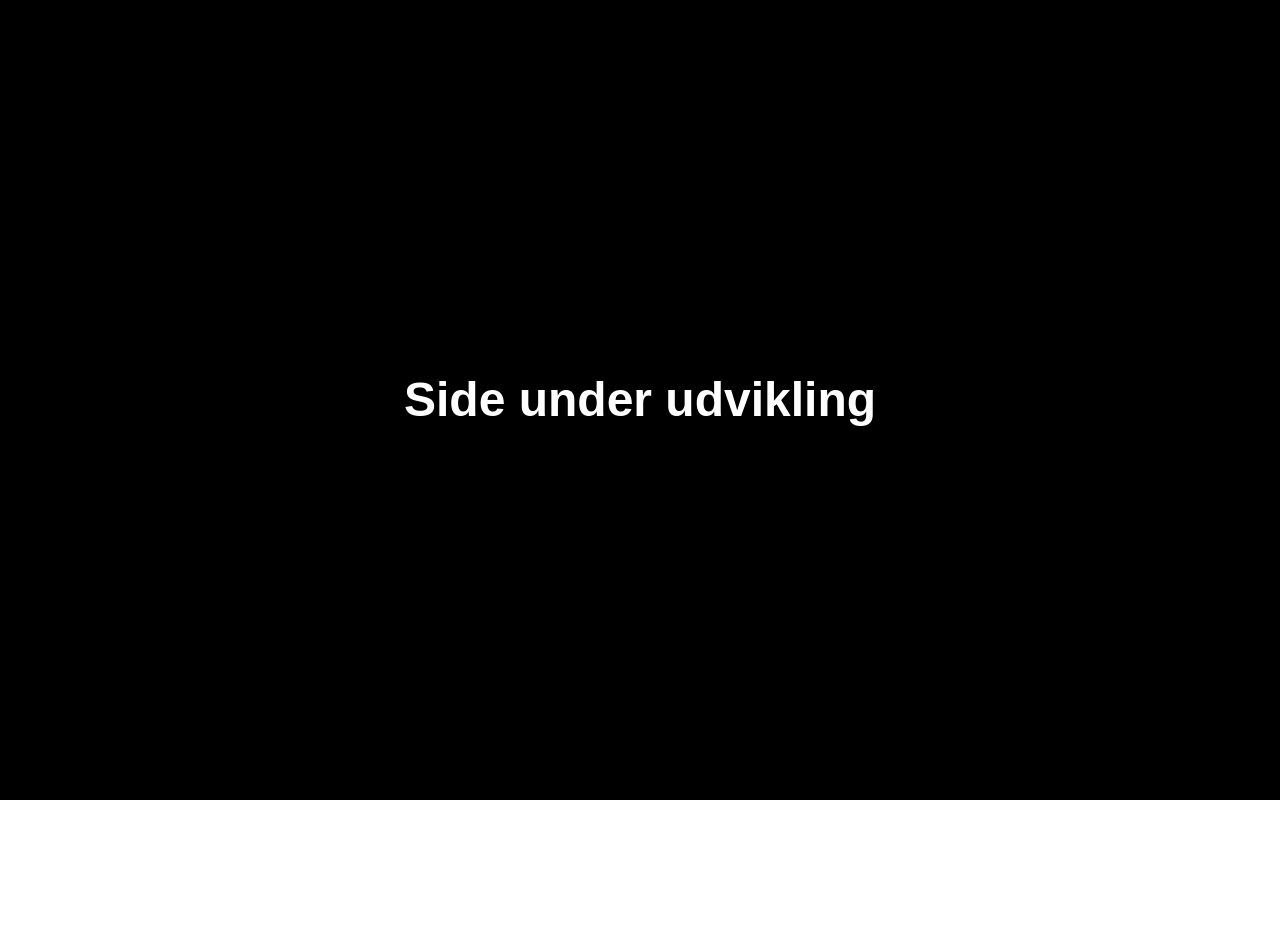
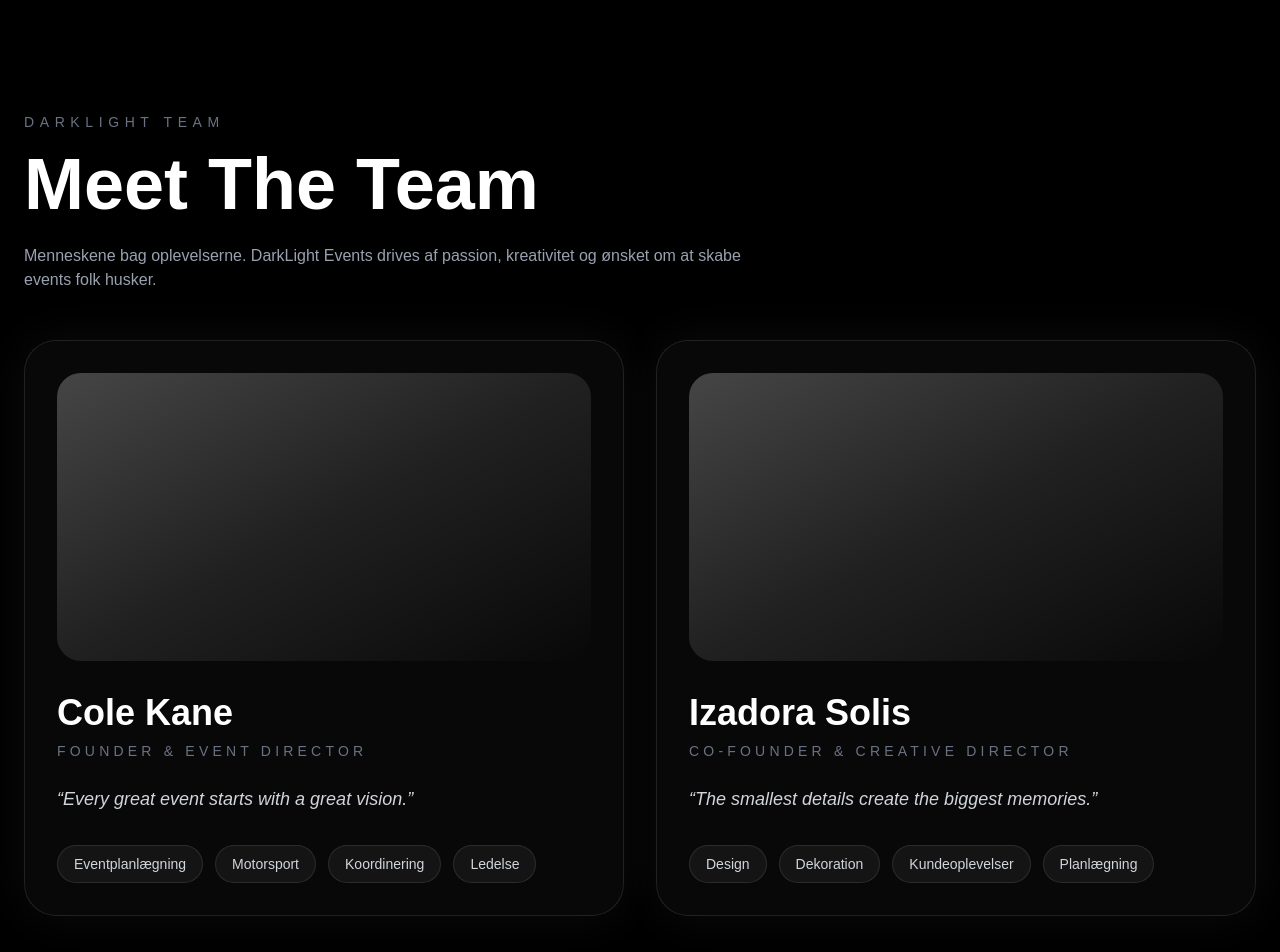
Before and after one commit to maxikingstreamtv-hash/darklight-events, a Next.js app: page /team in a window 1280 px wide. Shown: the top 952 px of the page. Before the commit the page ends 800 px from the top, so only its background shows below. Built offline with nearby package versions, Linux system fonts and the light colour scheme.

Commit message:
Build team page

```diff
--- a/app/team/page.tsx
+++ b/app/team/page.tsx
@@ -1 +1,67 @@
-export default function Page() { return <main className="min-h-screen bg-black text-white flex items-center justify-center"><h1 className="text-5xl font-bold">Side under udvikling</h1></main>; }
+const team = [
+  {
+    name: "Cole Kane",
+    role: "Founder & Event Director",
+    quote: "Every great event starts with a great vision.",
+    responsibilities: ["Eventplanlægning", "Motorsport", "Koordinering", "Ledelse"],
+  },
+  {
+    name: "Izadora Solis",
+    role: "Co-Founder & Creative Director",
+    quote: "The smallest details create the biggest memories.",
+    responsibilities: ["Design", "Dekoration", "Kundeoplevelser", "Planlægning"],
+  },
+];
+
+export default function TeamPage() {
+  return (
+    <main className="min-h-screen bg-black px-6 py-28 text-white">
+      <div className="mx-auto max-w-7xl">
+        <p className="text-sm uppercase tracking-[0.4em] text-gray-500">
+          DarkLight Team
+        </p>
+
+        <h1 className="mt-4 text-5xl font-black md:text-7xl">
+          Meet The Team
+        </h1>
+
+        <p className="mt-6 max-w-3xl text-gray-400">
+          Menneskene bag oplevelserne. DarkLight Events drives af passion,
+          kreativitet og ønsket om at skabe events folk husker.
+        </p>
+
+        <div className="mt-12 grid gap-8 md:grid-cols-2">
+          {team.map((member) => (
+            <div
+              key={member.name}
+              className="group overflow-hidden rounded-[2rem] border border-white/10 bg-white/[0.03] p-8 shadow-[0_0_50px_rgba(255,255,255,0.05)] transition hover:-translate-y-2 hover:border-white/40"
+            >
+              <div className="mb-8 h-72 rounded-[1.5rem] bg-gradient-to-br from-white/25 via-white/10 to-transparent transition duration-500 group-hover:scale-[1.02]" />
+
+              <h2 className="text-4xl font-black">{member.name}</h2>
+
+              <p className="mt-2 text-sm uppercase tracking-[0.3em] text-gray-500">
+                {member.role}
+              </p>
+
+              <p className="mt-6 text-lg italic text-gray-300">
+                “{member.quote}”
+              </p>
+
+              <div className="mt-8 flex flex-wrap gap-3">
+                {member.responsibilities.map((item) => (
+                  <span
+                    key={item}
+                    className="rounded-full border border-white/10 bg-white/5 px-4 py-2 text-sm text-gray-300"
+                  >
+                    {item}
+                  </span>
+                ))}
+              </div>
+            </div>
+          ))}
+        </div>
+      </div>
+    </main>
+  );
+}
```
